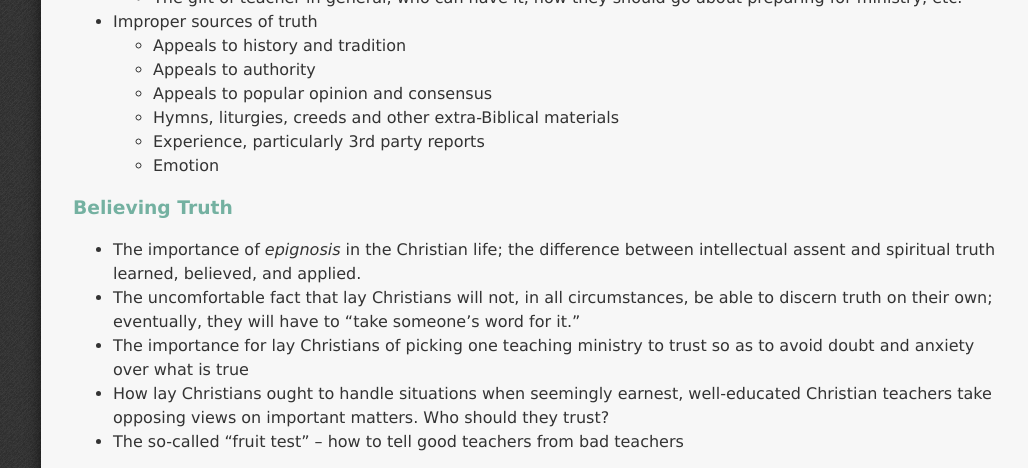
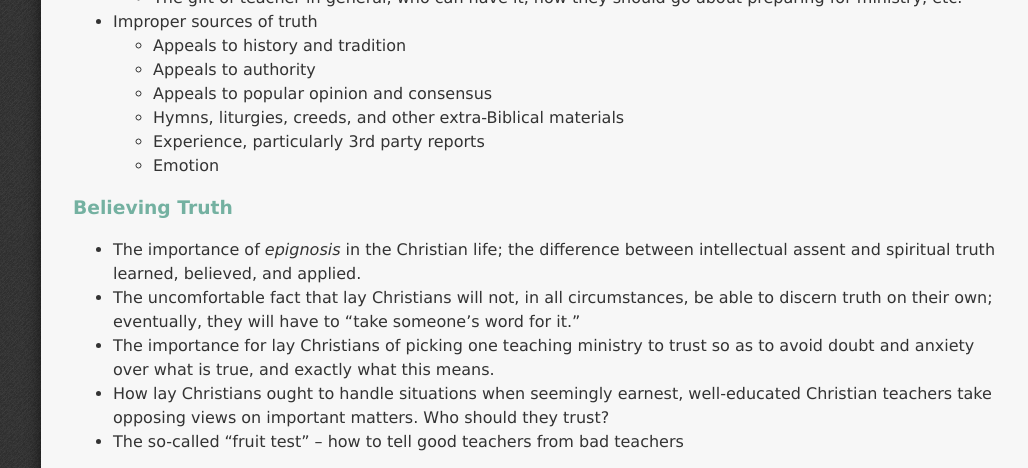
Before and after one commit to StevenTammen/chrya.com, a Jekyll site: the page built from studies/christians-and-truth.md, in a window 1280 px wide. Shown: the part 2475-2943 px from the top of the page, without its empty margins (247-1275 px from the left). Built offline with Jekyll 4.4.1, drawn with Linux system fonts in a browser that asks for light colours.

Commit message:
Update christians-and-truth.md

```diff
--- a/studies/christians-and-truth.md
+++ b/studies/christians-and-truth.md
@@ -87,7 +87,7 @@ The reason why more needs to be said is because complications arise. How exactly
    - Appeals to history and tradition
    - Appeals to authority
    - Appeals to popular opinion and consensus
-   - Hymns, liturgies, creeds and other extra-Biblical materials
+   - Hymns, liturgies, creeds, and other extra-Biblical materials
    - Experience, particularly 3rd party reports
    - Emotion
 
@@ -95,7 +95,7 @@ The reason why more needs to be said is because complications arise. How exactly
 
 - The importance of *epignosis* in the Christian life; the difference between intellectual assent and spiritual truth learned, believed, and applied.
 - The uncomfortable fact that lay Christians will not, in all circumstances, be able to discern truth on their own; eventually, they will have to "take someone's word for it."
-- The importance for lay Christians of picking one teaching ministry to trust so as to avoid doubt and anxiety over what is true
+- The importance for lay Christians of picking one teaching ministry to trust so as to avoid doubt and anxiety over what is true, and exactly what this means.
 - How lay Christians ought to handle situations when seemingly earnest, well-educated Christian teachers take opposing views on important matters. Who should they trust?
 - The so-called "fruit test" -- how to tell good teachers from bad teachers
 
```
